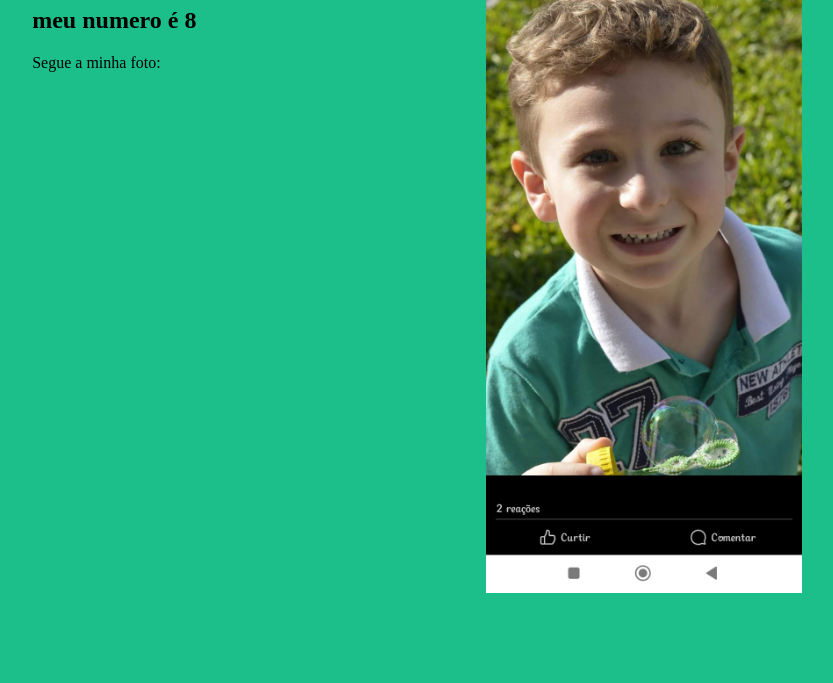
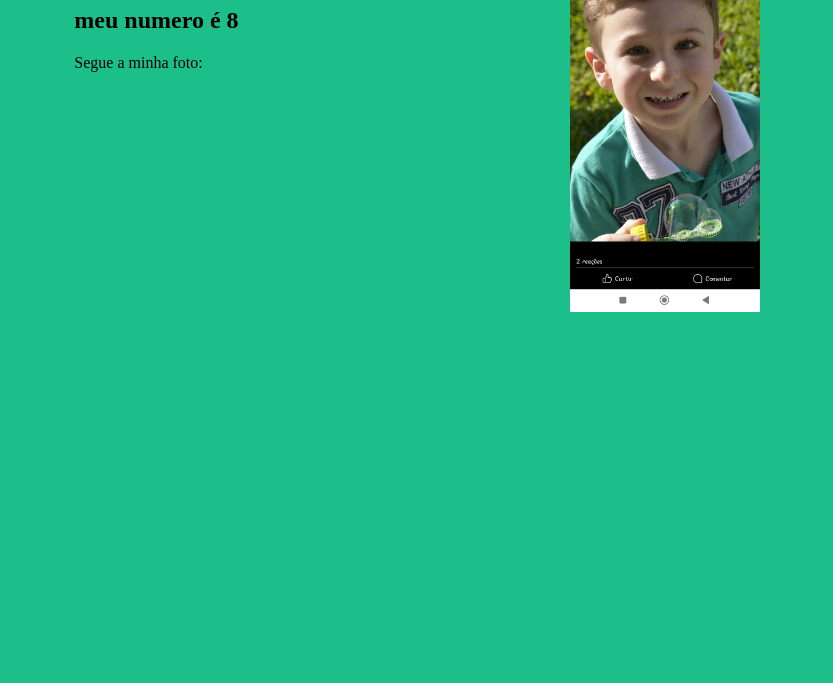
Before and after one commit to felipedoerl/projetos-ed.digital., a plain HTML site: page index.html in a window 1280 px wide. Shown: the part 117-800 px from the top of the page, without its empty margins (241-1074 px from the left). Drawn offline with Linux system fonts and the light colour scheme.

Commit message:
jhcdsgiuf

```diff
--- a/style.css
+++ b/style.css
@@ -1,5 +1,5 @@
 .foto {
-    width: 25%
+    width: 15%
 }
 
 body {
```
